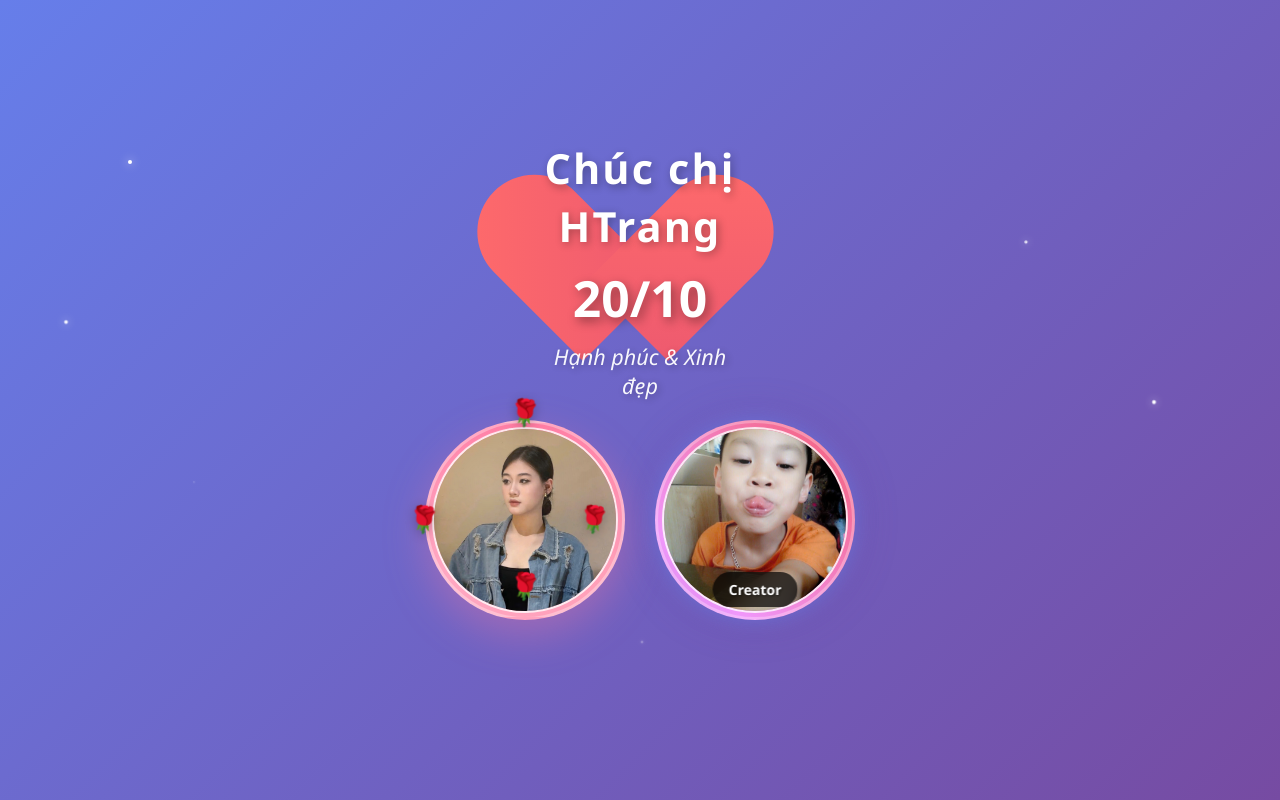
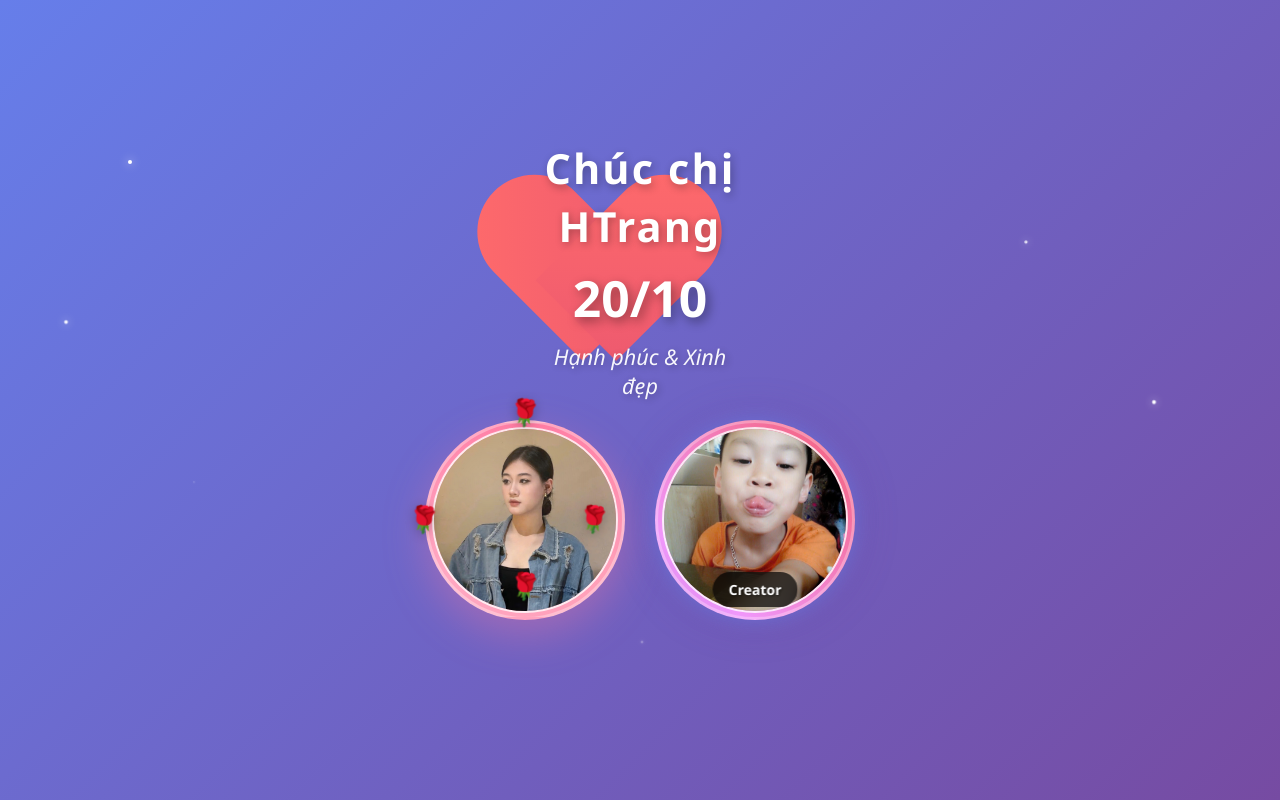
Before and after one commit to haduyyy0709/htrangcute, a website: page display.html in a window 1280 px wide. Drawn offline with Linux system fonts and the light colour scheme.

Commit message:
Bring heart halves 50px closer together for perfect heart shape

```diff
--- a/display.html
+++ b/display.html
@@ -62,7 +62,7 @@
         }
 
         .heart::after {
-            left: 27px;
+            left: -23px;
             transform: rotate(45deg);
             transform-origin: 100% 100%;
         }
```
